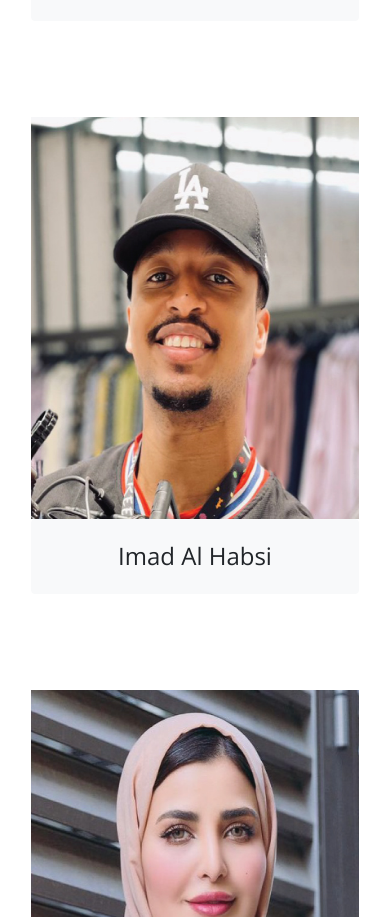
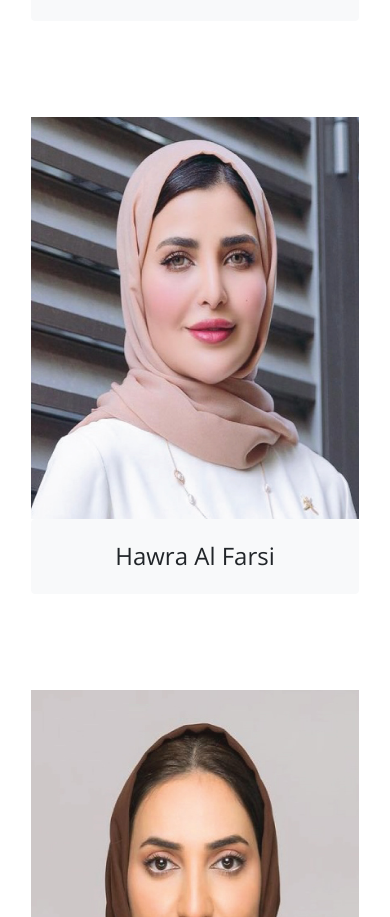
Before and after one commit to hoseinsedaqat/Osmw, a Vue app: page / in a window 390 px wide. Shown: the part 8989-9906 px from the top of the page. Built offline with nearby package versions, Linux system fonts and the light colour scheme.

Commit message:
remove/imad-al-habsi-picture

```diff
--- a/src/data/SpeakerPageData.js
+++ b/src/data/SpeakerPageData.js
@@ -3,7 +3,7 @@ import SpeakerTwo from '@/assets/Images/SpeakerNewImages/Hala Al Zadjali 496x517
 import SpeakerThree from '@/assets/Images/SpeakerNewImages/Steve Bambury 496x517.jpg';
 import SpeakerFour from '@/assets/Images/SpeakerNewImages/Maged Farrag 496x517.jpg';
 import SpeakerFive from '@/assets/Images/SpeakerNewImages/Tariq Al Barwani 496x517.jpg';
-import SpeakerSix from '@/assets/Images/SpeakerNewImages/Imad Al Habsi 496x517.jpg';
+// import SpeakerSix from '@/assets/Images/SpeakerNewImages/Imad Al Habsi 496x517.jpg';
 import SpeakerSeven from '@/assets/Images/SpeakerNewImages/Hawra Al Farsi 496x517.jpg';
 import SpeakerEight from '@/assets/Images/SpeakerNewImages/Taj Noor 496x517.jpg';
 import SpeakerNine from '@/assets/Images/Ibtihal Al Zadjali_photo 402x402.jpg';
@@ -104,21 +104,21 @@ She completed her undergraduate studies in Jordan and continued training at Harv
 
         Mr. Al Barwani’s activities, projects and contributions to the society have been featured in over thousands of local, GCC and international media that includes newspapers, magazines, online publications, TV and Radio since 1985. Knowledge Oman has received four awards that includes its outstanding contribution to the cause of education from the World Human Resource Development (HRD) Congress.  `
     },
-    {
-        name: 'Imad Al Habsi',
-        career: 'Video Creator & Film Director ',
-        image: SpeakerSix,
-        page: 'ImadAlHabsi',
-        when: `14 June 2022`,
-        linkedin: 'https://www.linkedin.com/in/imad-al-habsi-938317156/?originalSubdomain=om',
-        twitter: 'https://twitter.com/emadalhabsi?lang=en',
-        instagram: 'https://www.instagram.com/emad.h15/?hl=en',
-        where: `Crystal Ballroom, Grand Millennium,  Muscat`,
-        description: `Mr. Al Habsi is a known filmmaker and video creator. He also dabbles in directing, advertising and music.
+    // {
+    //     name: 'Imad Al Habsi',
+    //     career: 'Video Creator & Film Director ',
+    //     image: SpeakerSix,
+    //     page: 'ImadAlHabsi',
+    //     when: `14 June 2022`,
+    //     linkedin: 'https://www.linkedin.com/in/imad-al-habsi-938317156/?originalSubdomain=om',
+    //     twitter: 'https://twitter.com/emadalhabsi?lang=en',
+    //     instagram: 'https://www.instagram.com/emad.h15/?hl=en',
+    //     where: `Crystal Ballroom, Grand Millennium,  Muscat`,
+    //     description: `Mr. Al Habsi is a known filmmaker and video creator. He also dabbles in directing, advertising and music.
 
-        He finished his studies at the Caledonian College of Engineering.
-        `
-    },
+    //     He finished his studies at the Caledonian College of Engineering.
+    //     `
+    // },
     {
         name: 'Hawra Al Farsi',
         career: 'Influencer, TV Host',
--- a/src/data/SpeakersData.js
+++ b/src/data/SpeakersData.js
@@ -3,7 +3,7 @@ import SpeakerTwo from '@/assets/Images/Hala Al Zadjali.jpg';
 import SpeakerThree from '@/assets/Images/1579850100816.jpg';
 import SpeakerFour from '@/assets/Images/Maged Farrag-Creative and Managing Director at 5dVR.jpeg';
 import SpeakerFive from '@/assets/Images/Tariq Al Barwani.jpg';
-import SpeakerSix from '@/assets/Images/Imad Al Habsi.jpg';
+// import SpeakerSix from '@/assets/Images/Imad Al Habsi.jpg';
 import SpeakerSeven from '@/assets/Images/Hawra Al Farsi.jpg';
 import SpeakerEight from '@/assets/Images/Taj Noor.jpg';
 import SpeakerNine from '@/assets/Images/Ibtihal Al Zadjali_photo 402x402.jpg';
@@ -85,18 +85,18 @@ She completed her undergraduate studies in Jordan and continued training at Harv
 
         Mr. Al Barwani’s activities, projects and contributions to the society have been featured in over thousands of local, GCC and international media that includes newspapers, magazines, online publications, TV and Radio since 1985. Knowledge Oman has received four awards that includes its outstanding contribution to the cause of education from the World Human Resource Development (HRD) Congress.  `
     },
-    {
-        name: 'Imad Al Habsi',
-        career: 'Video Creator & Film Director ',
-        image: SpeakerSix,
-        page: 'ImadAlHabsi',
-        when: `14 June 2022`,
-        where: `Crystal Ballroom, Grand Millennium,  Muscat`,
-        description: `Mr. Al Habsi is a known filmmaker and video creator. He also dabbles in directing, advertising and music.
+    // {
+    //     name: 'Imad Al Habsi',
+    //     career: 'Video Creator & Film Director ',
+    //     image: SpeakerSix,
+    //     page: 'ImadAlHabsi',
+    //     when: `14 June 2022`,
+    //     where: `Crystal Ballroom, Grand Millennium,  Muscat`,
+    //     description: `Mr. Al Habsi is a known filmmaker and video creator. He also dabbles in directing, advertising and music.
 
-        He finished his studies at the Caledonian College of Engineering.
-        `
-    },
+    //     He finished his studies at the Caledonian College of Engineering.
+    //     `
+    // },
     {
         name: 'Hawra Al Farsi',
         career: 'Influencer, TV Host',
--- a/src/views/Home/Components/SpeakersHome.vue
+++ b/src/views/Home/Components/SpeakersHome.vue
@@ -73,6 +73,18 @@
         </div>
         <div class="col-12 col-lg-4 col-md-4 col-sm-6 col-xs-6" id="speakersMain">
           <img
+            src="@/assets/Images/Hawra Al Farsi.jpg"
+            alt=""
+            class="speakersImg h-100"
+          />
+          <div class="overlay text-white">
+            <div>Hawra Al Farsi</div>
+            <p>Influencer, TV Host</p>
+            <router-link to="/speaker/HawraAlFarsi">More</router-link>
+          </div>
+        </div>
+        <!-- <div class="col-12 col-lg-4 col-md-4 col-sm-6 col-xs-6" id="speakersMain">
+          <img
             src="@/assets/Images/Imad Al Habsi.jpg"
             alt=""
             class="speakersImg"
@@ -83,22 +95,11 @@
             <p>Video Creator & Film Director</p>
             <router-link to="/speaker/ImadAlHabsi">More</router-link>
           </div>
-        </div>
+        </div> -->
       </div>
       <!-- Row Three -->
       <div class="row no-gutters">
-        <div class="col-12 col-lg-4 col-md-4 col-sm-6 col-xs-6" id="speakersMain">
-          <img
-            src="@/assets/Images/Hawra Al Farsi.jpg"
-            alt=""
-            class="speakersImg h-100"
-          />
-          <div class="overlay text-white">
-            <div>Hawra Al Farsi</div>
-            <p>Influencer, TV Host</p>
-            <router-link to="/speaker/HawraAlFarsi">More</router-link>
-          </div>
-        </div>
+
         <div class="col-12 col-lg-4 col-md-4 col-sm-6 col-xs-6" id="speakersMain">
           <img src="@/assets/Images/Taj Noor.jpg" alt="" class="speakersImg h-100" />
           <div class="overlay text-white">
@@ -120,9 +121,6 @@
             <router-link to="/speaker/IbtihalAlZadjali">More</router-link>
           </div>
         </div>
-      </div>
-      <!-- Row Four -->
-      <div class="row no-gutters">
         <div class="col-12 col-lg-4 col-md-4 col-sm-6 col-xs-6" id="speakersMain">
           <img
             src="@/assets/Images/WhatsApp Image 2022-04-21 at 12.21.21 PM.jpeg"
@@ -136,6 +134,10 @@
             <router-link to="/speaker/RehabIbrahim">More</router-link>
           </div>
         </div>
+      </div>
+      <!-- Row Four -->
+      <div class="row no-gutters">
+
         <div class="col-12 col-lg-4 col-md-4 col-sm-6 col-xs-6" id="speakersMain">
           <img
             src="@/assets/Images/NHarith AlShereiqi.jpg"
@@ -162,9 +164,6 @@
             <router-link to="/speaker/SaidAlBusaidi">More</router-link>
           </div>
         </div>
-      </div>
-      <!-- Row Five -->
-      <div class="row no-gutters">
         <div
           class="col-12 col-lg-4 col-md-4 col-sm-6 col-xs-6"
           id="speakersMain"
@@ -181,6 +180,10 @@
             <router-link to="/speaker/AmiraAlBusaidi">More</router-link>
           </div>
         </div>
+      </div>
+      <!-- Row Five -->
+      <div class="row no-gutters">
+
         <div
           class="col-12 col-lg-4 col-md-4 col-sm-6 col-xs-6"
           id="speakersMain"
@@ -213,9 +216,6 @@
             <router-link to="/speaker/MohammedAlTamami">More</router-link>
           </div>
         </div>
-      </div>
-      <!-- Row Six -->
-      <div class="row no-gutters">
         <div
           class="col-12 col-lg-4 col-md-4 col-sm-6 col-xs-6"
           id="speakersMain"
@@ -232,8 +232,12 @@
             <router-link to="/speaker/ArvindoShankar">More</router-link>
           </div>
         </div>
+      </div>
+      <!-- Row Six -->
+      <div class="row no-gutters">
+
         <div
-          class="col-12 col-lg-4 col-md-4 col-sm-6 col-xs-6"
+          class="col-12 col-lg-4 col-md-4 col-sm-6 col-xs-6 offset-md-4"
           id="speakersMain"
         >
           <img
@@ -324,7 +328,7 @@
           </router-link>
         </div>
         <!-- 6 -->
-        <div class="col-12 col-lg-4 col-md-4 col-sm-6 col-xs-6 my-5">
+        <!-- <div class="col-12 col-lg-4 col-md-4 col-sm-6 col-xs-6 my-5">
           <router-link to="/speaker/ImadAlHabsi">
             <img
               src="@/assets/Images/Imad Al Habsi.jpg"
@@ -336,7 +340,7 @@
           <router-link to="/speaker/ImadAlHabsi" class="btn btn-light w-100">
             <h4 class="text-center my-3">Imad Al Habsi</h4>
           </router-link>
-        </div>
+        </div> -->
         <!-- 7 -->
         <div class="col-12 col-lg-4 col-md-4 col-sm-6 col-xs-6 my-5">
           <router-link to="/speaker/HawraAlFarsi">
```
